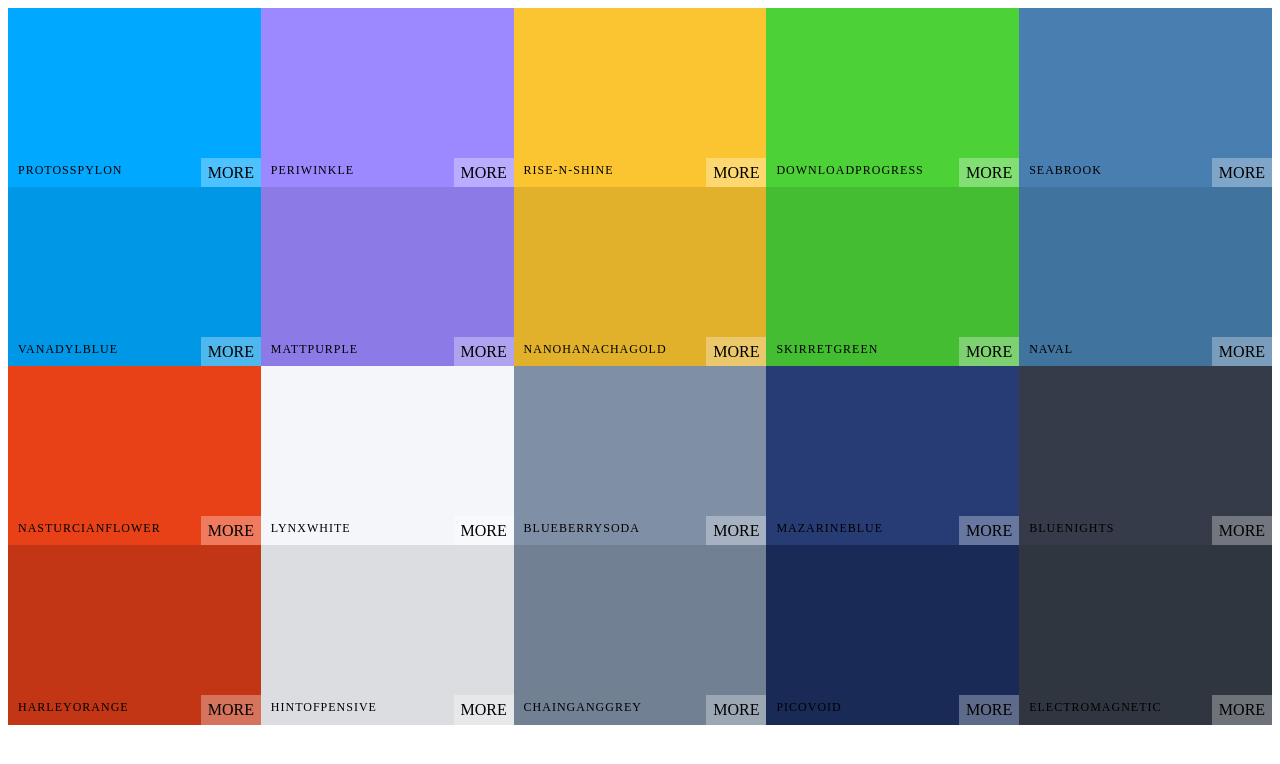
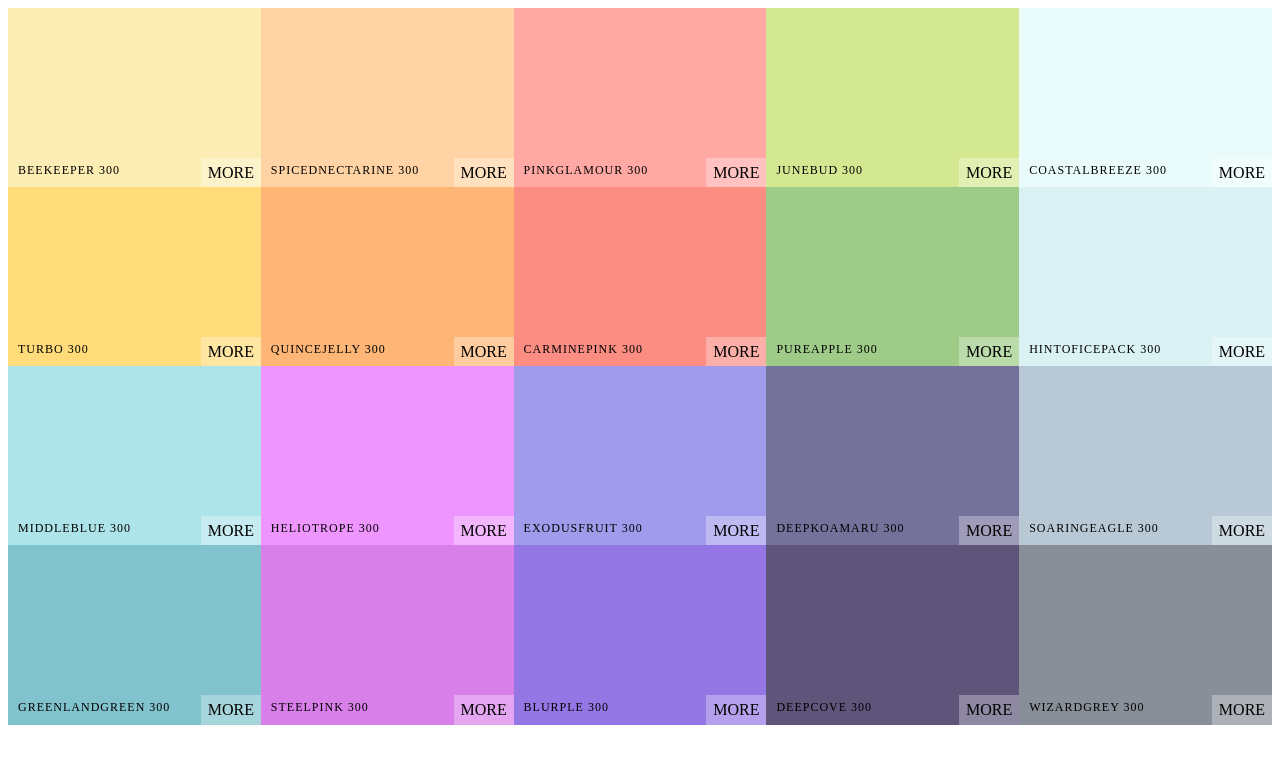
Before and after one commit to JunaidKhan-dev/ReactColors, a React (Create React App) app: page / in a window 1280 px wide. Shown: the top 764 px of the page. Built offline with nearby package versions, Linux system fonts and the light colour scheme.

Commit message:
chroma library fix bug

```diff
--- a/src/App.js
+++ b/src/App.js
@@ -1,14 +1,13 @@
 import React, { Component } from 'react'
 import Palette from './components/Palette'
 import seedColors from './seedColors'
-import { generatePalette } from './colorsHelpers'
+import { generatePalette } from "./colorsHelpers"
 class App extends Component {
   state = { }
   render () {
-    console.log(generatePalette(seedColors[4]))
     return (
       <div>
-        <Palette {...seedColors[5]} />
+        <Palette palette={generatePalette(seedColors[4])} />
       </div>
     )
   }
--- a/src/colorsHelpers.js
+++ b/src/colorsHelpers.js
@@ -5,6 +5,7 @@ const levels = [50, 100, 200, 300, 400, 500, 600, 700, 800, 900];
 
 // function to generate  palette buy given colors
 function generatePalette(starterPalette) {
+  console.log(starterPalette)
   // create new palette with empty object of colors
   let newPalette = {
     paletteName: starterPalette.paletteName,
--- a/src/components/Palette.js
+++ b/src/components/Palette.js
@@ -3,9 +3,9 @@ import ColorBox from './ColorBox'
 class Palette extends Component {
   state = { }
   render () {
-    const colorsBoxes = this.props.colors.map(box => {
+    const colorsBoxes = this.props.palette.colors[300].map(box => {
       return (
-        <ColorBox key={box.name} background={box.color} name={box.name} />
+        <ColorBox key={box.name} background={box.hex} name={box.name} />
       )
     })
     return (
```
